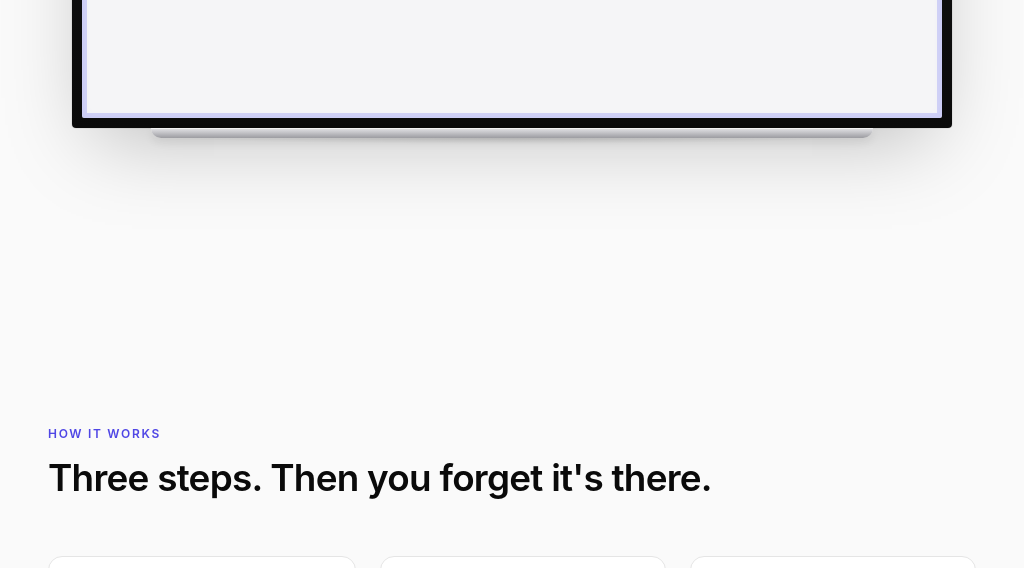
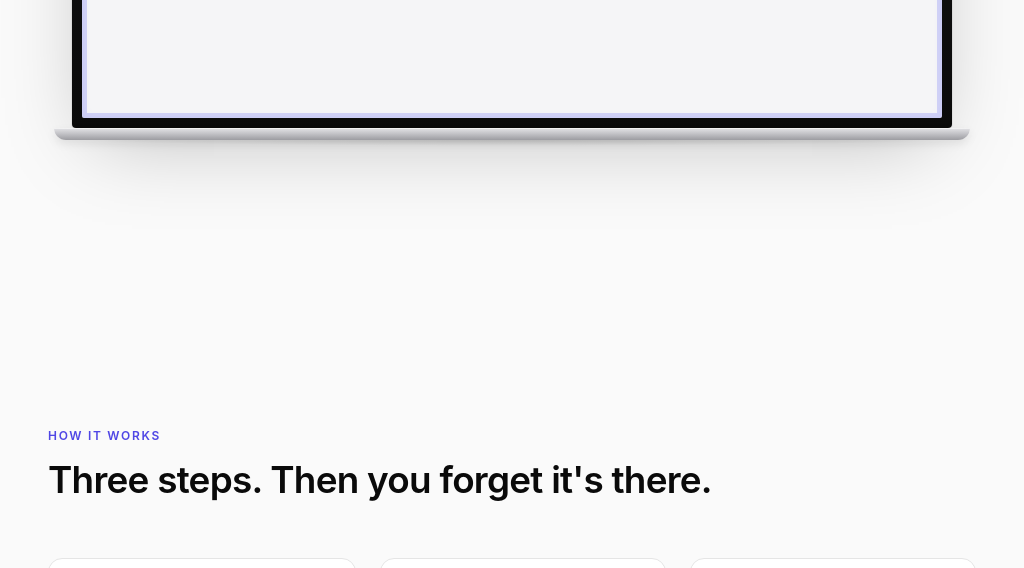
Before and after one commit to paulg7516/nowtify, an Electron app: page docs/index.html in a window 1024 px wide. Shown: the part 1080-1648 px from the top of the page. Drawn offline with Linux system fonts and the light colour scheme; no server answers.

Commit message:
fix(site): laptop base wider than screen, not narrower
Got the proportions backwards. A real MacBook base sits BELOW the
screen and is at least as wide as the lid - the deck face you see
when the laptop is open is always >= the screen's width, never less.
My earlier 82% looked stylised but contradicted reality.

Now: 104% with -2% left margin so it juts out slightly past each
screen edge, matching how an open MacBook actually looks head-on.
Height bumped back to 12px so it reads as a substantial deck, not
a thin lip.

```diff
--- a/docs/index.html
+++ b/docs/index.html
@@ -306,13 +306,15 @@
     font-size: 12px;
     color: #1c1c1e;
   }
-  /* Stylised closed-clamshell base. A thin band with a subtle top-edge
-     highlight (the hinge meeting the screen), a smooth gradient through
-     the body, and a slight drop shadow so it reads as a solid object
-     and not a printed strip. Narrower than the screen so the silhouette
-     tapers and the laptop feels resolved instead of slab-like. */
+  /* Open-clamshell base. Sits BELOW the screen, slightly WIDER than the
+     screen lid (real MacBook bottoms taper out a hair compared to the
+     lid, and the deck face you see when the laptop is open is always
+     at least the lid's width - the screen sits on top, not the other
+     way around). Subtle top hinge highlight + 3-stop gradient give it
+     dimensionality. Soft drop shadow lifts it slightly off the desk
+     plane. */
   .laptop-base {
-    height: 10px;
+    height: 12px;
     background: linear-gradient(
       180deg,
       #e4e4e7 0%,
@@ -320,7 +322,8 @@
       #9c9ca1 100%
     );
     margin: 0 auto;
-    width: 82%;
+    width: 104%;
+    margin-left: -2%;
     border-radius: 0 0 14px 14px;
     box-shadow:
       inset 0 1px 0 rgba(255, 255, 255, 0.55),
```
